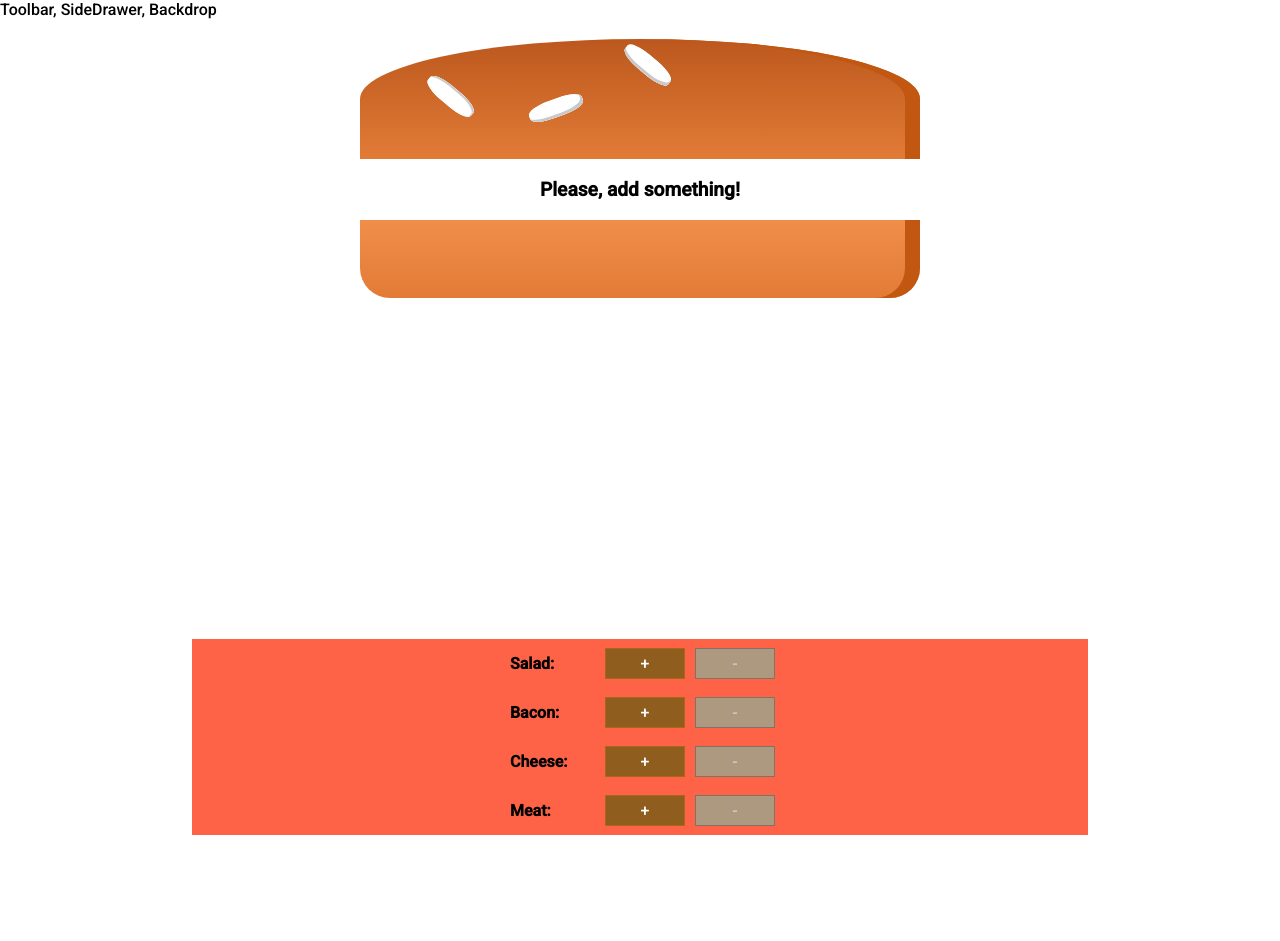
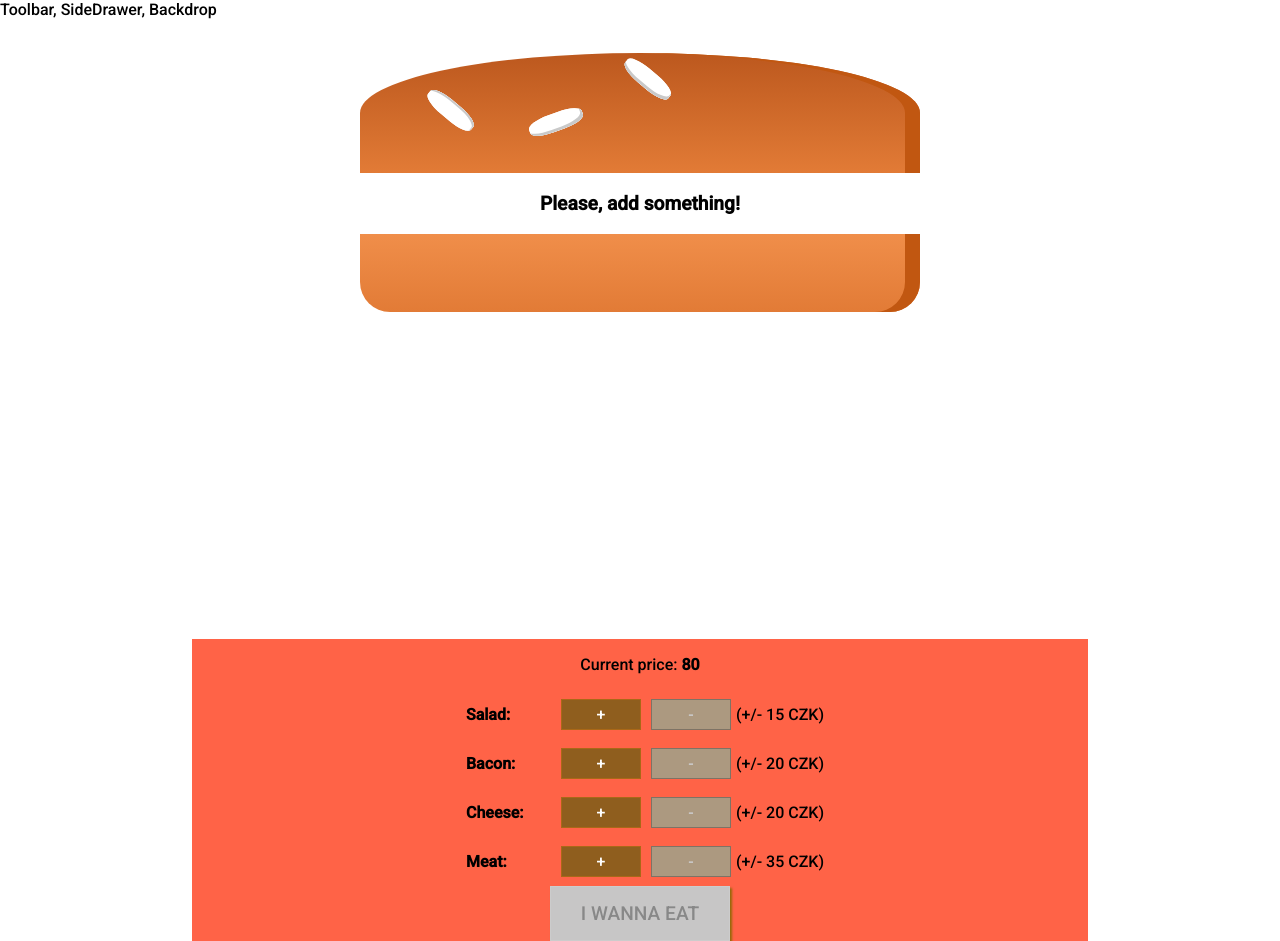
Before and after one commit to svarcpa1/burger_builder, a React app: page / in a window 1280 px wide. Before the commit the page ends 835 px from the top, so only its background shows below. Built offline with nearby package versions, Linux system fonts and the light colour scheme.

Commit message:
Added order button

```diff
--- a/src/components/burgerControls/BurgerControls.css
+++ b/src/components/burgerControls/BurgerControls.css
@@ -8,3 +8,44 @@
     padding: 10px, 0;
     box-shadow: 0 2px #ccc;
 }
+
+.OrderButton {
+    background-color: #DAD735;
+    outline: none;
+    cursor: pointer;
+    border: 1px solid #966909;
+    color: #966909;
+    font-family: inherit;
+    font-size: 1.2em;
+    padding: 15px 30px;
+    box-shadow: 2px 2px 2px #966909;
+}
+
+.OrderButton:hover, .OrderButton:active {
+    background-color: #A0DB41;
+    border: 1px solid #966909;
+    color: #966909;
+}
+
+.OrderButton:disabled {
+    background-color: #C7C6C6;
+    cursor: not-allowed;
+    border: 1px solid #ccc;
+    color: #888888;
+}
+
+.OrderButton:not(:disabled) {
+    animation: enable 0.3s linear;
+}
+
+@keyframes enable {
+    0% {
+        transform: scale(1);
+    }
+    60% {
+        transform: scale(1.1);
+    }
+    100% {
+        transform: scale(1);
+    }
+}
--- a/src/components/burgerControls/BurgerControls.js
+++ b/src/components/burgerControls/BurgerControls.js
@@ -4,8 +4,8 @@ import ButtonSet from './buttonSet/ButtonSet';
 import classes from './BurgerControls.css';
 
 const burgerControls = (props) => (
-
     <div className={classes.BurgerControls}>
+        <p>Current price: <strong>{props.totalPrice}</strong></p>
         {props.ingredientsList.map(ing => (
             <ButtonSet
                 key={ing}
@@ -13,8 +13,11 @@ const burgerControls = (props) => (
                 added={() => props.ingredientAdded(ing)}
                 removed={() => props.ingredientRemoved(ing)}
                 disabled={props.disabled[ing]}
+                ingredientPrice={props.ingeredientPrices[ing]}
             />
         ))}
+
+        <button className={classes.OrderButton} disabled={!props.purchaseable}>I WANNA EAT</button>
     </div>
 );
 
--- a/src/components/burgerControls/buttonSet/ButtonSet.js
+++ b/src/components/burgerControls/buttonSet/ButtonSet.js
@@ -12,6 +12,7 @@ const buttonSet = (props) => (
             className={classes.Less}
             onClick={props.removed}
             disabled={props.disabled}>-</button>
+        <div> (+/- {props.ingredientPrice} CZK)</div>
     </div>
 );
 
--- a/src/components/burgerPreview/BurgerPreview.css
+++ b/src/components/burgerPreview/BurgerPreview.css
@@ -4,6 +4,7 @@
     height: 300px;
     text-align: center;
     font-weight: bold;
+    overflow: auto;
     font-size: 1.2rem;
 }
 
--- a/src/containers/burger/Burger.js
+++ b/src/containers/burger/Burger.js
@@ -24,7 +24,18 @@ class Burger extends Component {
             Cheese: 0,
             Meat:0
         },
-        totalPrice: 80
+        totalPrice: 80,
+        purchaseable: false
+    }
+
+    updatePurchaseableState(ingredients) {
+        const sum = Object.values(ingredients).reduce((sum, el) => {
+            return sum + el;
+        }, 0);
+
+        this.setState({
+            purchaseable: sum > 0
+        })
     }
 
     addIngredientHandler = (type) => {
@@ -35,12 +46,14 @@ class Burger extends Component {
         updatedIngredients[type] = this.state.ingredients[type] + 1;
 
         const ingredientPriceAddition = INGREDIENT_PRICES[type];
-        const newTotalPrice = ingredientPriceAddition + this.state.ingredients.totalPrice;
+        const newTotalPrice = ingredientPriceAddition + this.state.totalPrice;
 
         this.setState({
             ingredients: updatedIngredients,
             totalPrice: newTotalPrice
         });
+
+        this.updatePurchaseableState(updatedIngredients);
     }
 
     removeIngredientHandler = (type) => {
@@ -52,12 +65,14 @@ class Burger extends Component {
             updatedIngredients[type] = this.state.ingredients[type] - 1;
 
             const ingredientPriceDeduction = INGREDIENT_PRICES[type];
-            const newTotalPrice = this.state.ingredients.totalPrice - ingredientPriceDeduction;
+            const newTotalPrice = this.state.totalPrice - ingredientPriceDeduction;
 
             this.setState({
                 ingredients: updatedIngredients,
                 totalPrice: newTotalPrice
             });
+
+            this.updatePurchaseableState(updatedIngredients);
         } else {
             return;
         }
@@ -77,9 +92,12 @@ class Burger extends Component {
                 <BurgerPreview ingredients={this.state.ingredients}/>
                 <BurgerControls
                     ingredientsList={Object.keys(this.state.ingredients)}
+                    ingeredientPrices={INGREDIENT_PRICES}
                     ingredientAdded={this.addIngredientHandler}
                     ingredientRemoved={this.removeIngredientHandler}
                     disabled={disabledInfo}
+                    totalPrice={this.state.totalPrice}
+                    purchaseable={this.state.purchaseable}
                 />
             </AuxC>
         );
```
